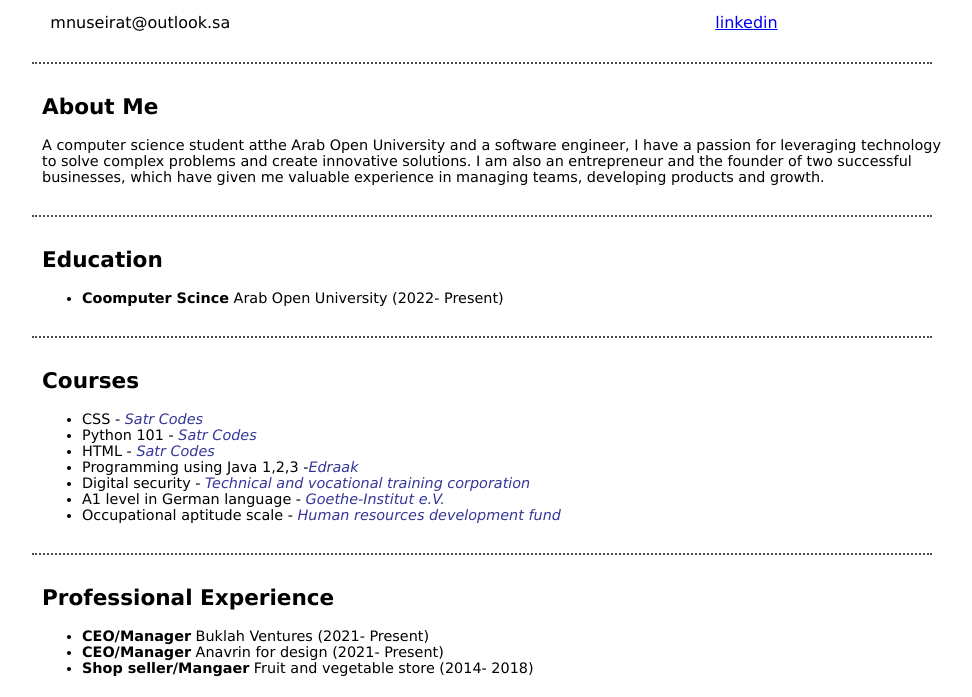
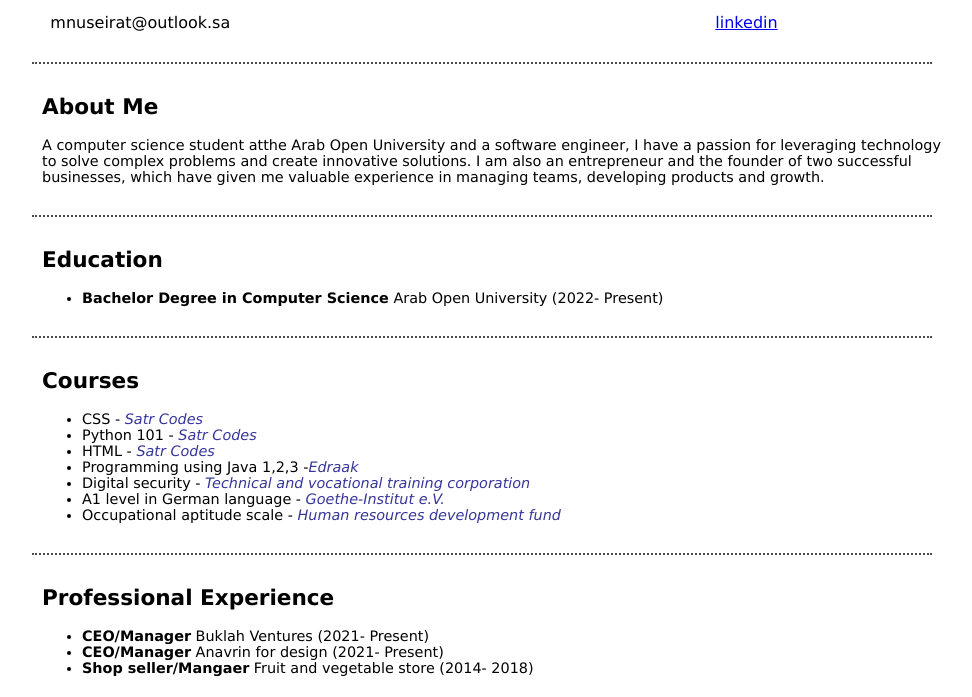
Before and after one commit to nuseiratcv/nuseiratcv.github.io, a plain HTML site: page index.html in a window 1280 px wide. Shown: the part 103-800 px from the top of the page, without its empty margins (216-1188 px from the left). Drawn offline with Linux system fonts and the light colour scheme.

Commit message:
Update index.html

```diff
--- a/index.html
+++ b/index.html
@@ -29,7 +29,7 @@
       <div class="edu">
         <h2>Education</h2>
         <ul>
-            <li><strong>Coomputer Scince</strong> Arab Open University (2022- Present)</li>
+            <li><strong>Bachelor Degree in Computer Science</strong> Arab Open University (2022- Present)</li>
 
         </ul>
       </div>
```
